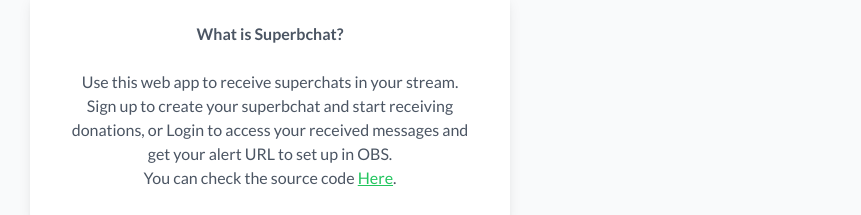
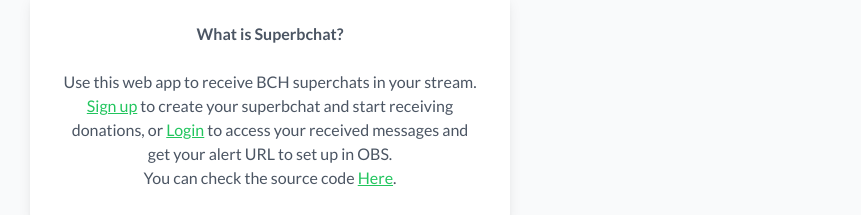
Before and after one commit to vulkan0n/superbchat, a Vue app in the folder frontend/: page / in a window 1280 px wide. Shown: the part 326-541 px from the top of the page, without its empty margins (370-1231 px from the left). Built offline with nearby package versions, Linux system fonts and the light colour scheme.

Commit message:
Small fixes to HomeView, added some hrefs

```diff
--- a/frontend/src/views/HomeView.vue
+++ b/frontend/src/views/HomeView.vue
@@ -16,10 +16,10 @@
             class="rounded-lg shadow-lg p-8 bg-white m-auto text-center w-full overflow-hidden overflow-ellipsis"
           >
             <b>What is Superbchat?</b><br /><br />
-            <p>Use this web app to receive superchats in your stream.</p>
+            <p>Use this web app to receive BCH superchats in your stream.</p>
             <p>
-              Sign up to create your superbchat and start receiving donations,
-              or Login to access your received messages and get your alert URL
+              <RouterLink to="/user/signup" class="text-green-500 underline">Sign up</RouterLink> to create your superbchat and start receiving donations,
+              or <RouterLink to="/user/login" class="text-green-500 underline">Login</RouterLink> to access your received messages and get your alert URL
               to set up in OBS.
             </p>
             <p>
@@ -38,7 +38,7 @@
       >
         <div>
           <a
-            href="https://whybitcoincash.com/"
+            href="https://discover.cash/"
             target="_blank"
             class="text-green-500 underline"
             >Why Bitcoin Cash?</a
```
